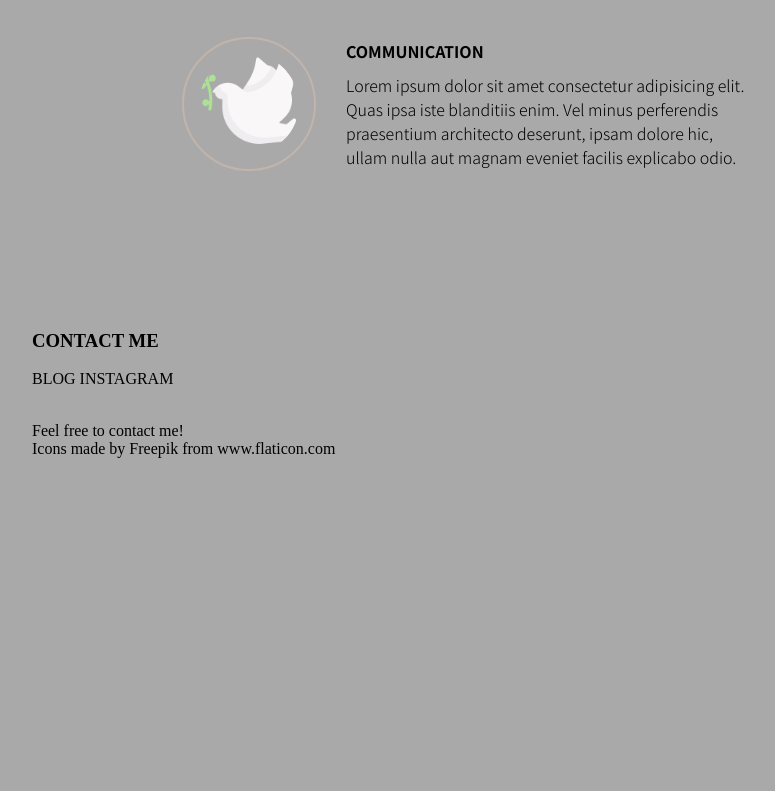
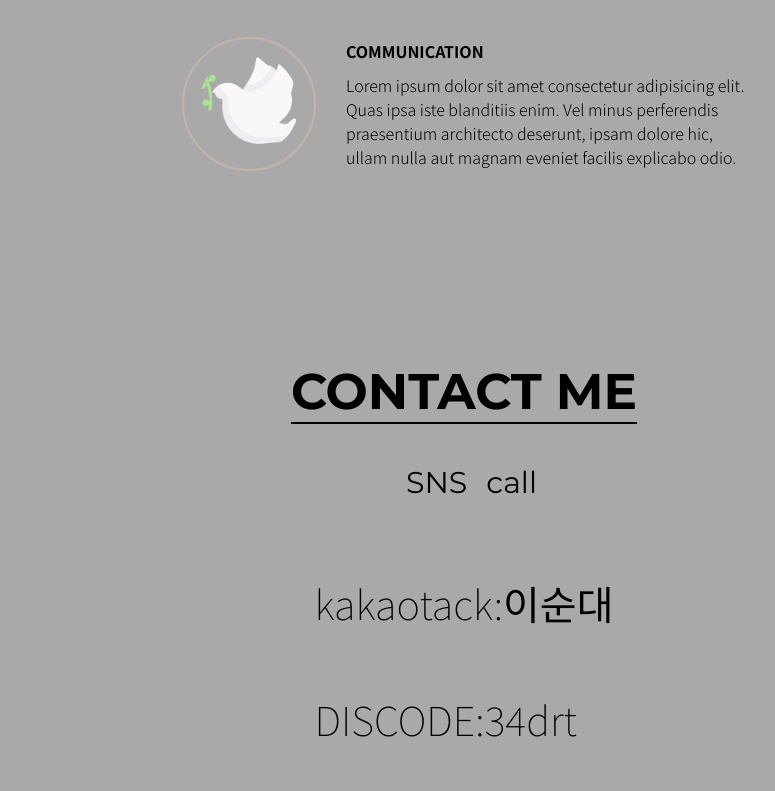
Before and after one commit to LEE-S-D/-1, a plain HTML site: page info.html in a window 1280 px wide. Shown: the part 1281-2072 px from the top of the page, without its empty margins (176-951 px from the left). Before the commit the page ends 1825 px from the top, so only its background shows below. Drawn offline with Linux system fonts and the light colour scheme.

Commit message:
Add files via upload

```diff
--- a/info.html
+++ b/info.html
@@ -77,10 +77,10 @@
         <footer class="footer">
             <h3 class="contact">CONTACT ME</h3>
             <div class="links">
-                <a class="blog" href="zozeland.tistory.com">BLOG</a>
-                <a class="instagram" href="instagram.com/a_i_siteru">INSTAGRAM</a>
+                <a class="blog" href="#">SNS</a>
+                <a class="instagram" href="#">  call</a>
             </div>
-            <p class="footer-comment"><br>Feel free to contact me!<br>Icons made by <a href="http://www.freepik.com/" title="Freepik">Freepik</a> from <a href="https://www.flaticon.com/" title="Flaticon"> www.flaticon.com</a></p>
+            <p class="footer-comment"><br>kakaotack:이순대<br> <br>DISCODE:34drt<br></p>
         </footer>
 
 
--- a/style.css
+++ b/style.css
@@ -103,12 +103,35 @@ a:hover{
 
 
 /*footer*/
+.footer{
+    display: flex;
+    flex-direction: column;
+    align-items: center;
+}
+.contact{
+    font-family: "Montserrat";
+    font-size: 50px;
+    font-weight: 700;
+    color: black;
+     margin-bottom: 40px;
+     border-bottom: 2px solid black;
+}
 
+.links>a{
+    font-family: "Montserrat";
+    font-size: 30px;
+    font-weight: 400;
+    margin-left: 15px;
+}
 
+.footer > p{
+    font-family: "Noto sans KR";
+    font-weight: 100;
+    font-size: 40px;
+    margin-top: 15px;
+    color: black;
 
-
-
-
+}
 /* INFO Section*/
 
 
```
Also changed, not shown: index.html (+1 -1 lines).
